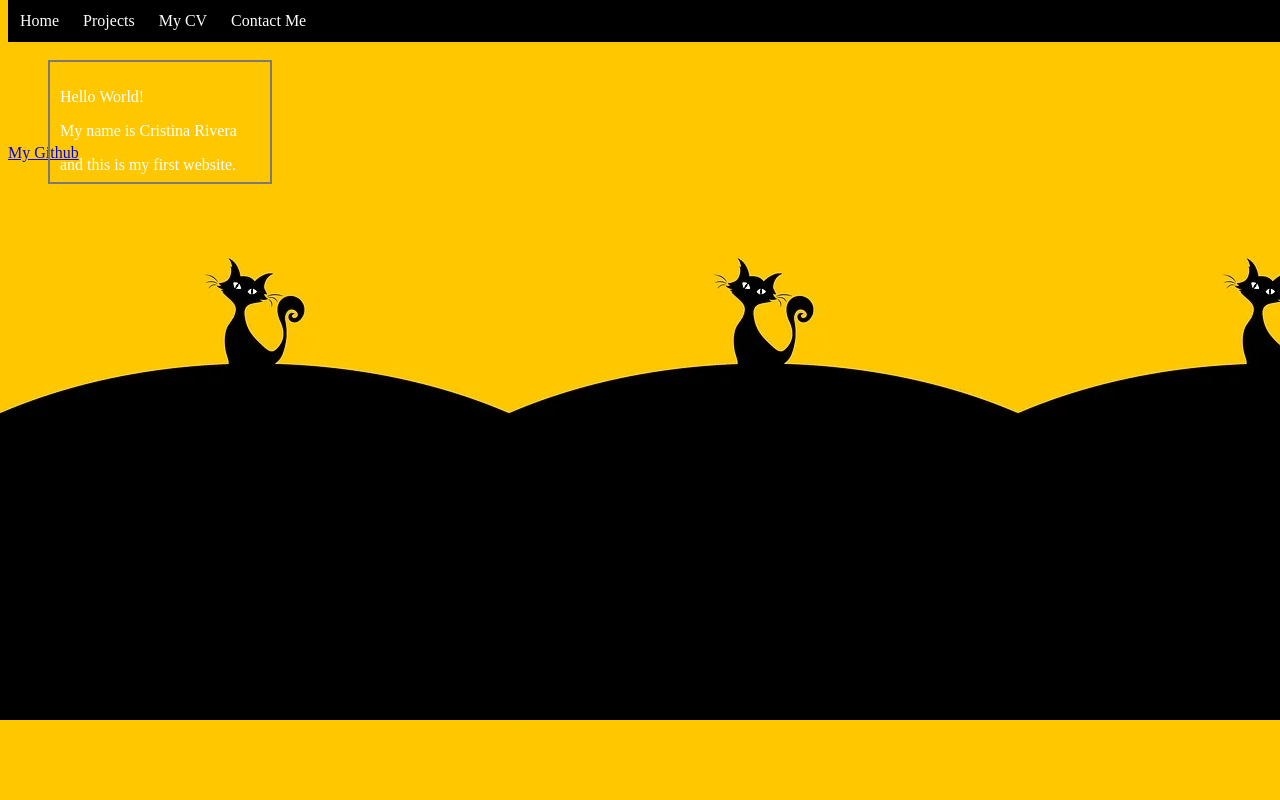
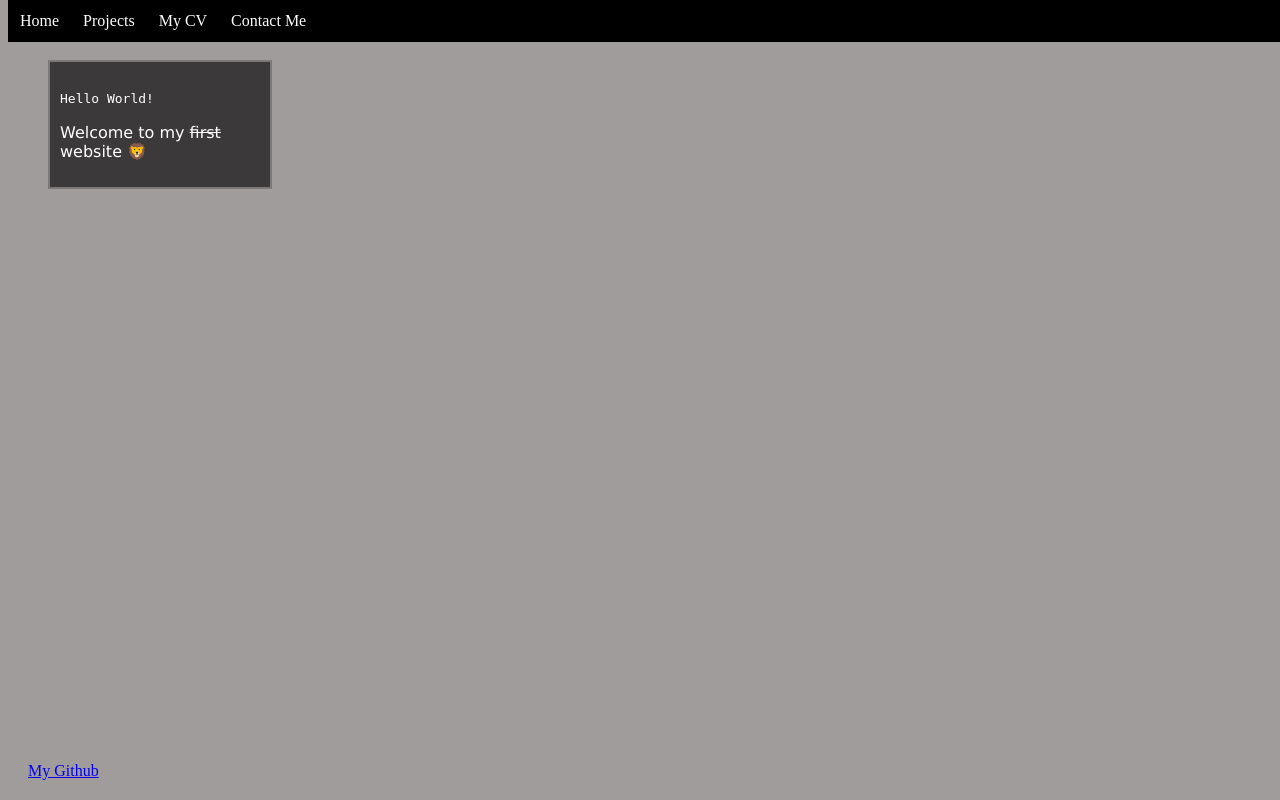
Before and after one commit to CristinaRiveraV/CristinaRiveraV.github.io, a PHP site: page / in a window 1280 px wide. Run offline with PHP 8.4, Linux system fonts and the light colour scheme.

Commit message:
home page edits

```diff
--- a/index.html
+++ b/index.html
@@ -8,7 +8,7 @@
   <meta charset="UTF-8">
   <meta name="description" content="portfolio - my first webpage">
   <meta name="keywords" content="HTML, CSS, JavaScript">
-  <meta name="author" content="CristinaRivera">
+  <meta name="author" content="Cristina Rivera">
   <meta name="viewport" content="width=device-width, initial-scale=1.0">
 
   <title>Cristina's portfolio</title>
@@ -17,7 +17,8 @@
 </head>
 
 <body>
-<div class="menu_wrap">
+  <!-- Creating a naveegation menu for the webpage-->
+<nav class="menu_bar">
 <ul>
   <li id="menu_item_home" class="menu_item"><a href="#home">Home</a></li>
   <li id="menu_item_projects" class="menu_item"><a href=htm_files/projects>Projects</a></li>
@@ -27,13 +28,14 @@
 </div>
 
 <div class="introduction_text">
-<p title="Hello!"> Hello World!</p>
-<p title="Name"> My name is Cristina Rivera </p>
-<p title="I'm a tooltip! :D"> and this is my first website.</p>
+<p title="Hello!"><samp> Hello World!</samp></p>
+
+<p title="I'm a tooltip! :D"> Welcome to my <del>first</del> website &#129409;</p>
 
 </div>
-
-<a href="https://github.com/CristinaRiveraV" target="_blank"> My Github</a>
+<footer>
+  <a href="https://github.com/CristinaRiveraV" target="_blank"> My Github</a>
+</footer>
 
 </body>
 </html>
--- a/style.css
+++ b/style.css
@@ -1,6 +1,6 @@
 body {
-  background-image: url('images/background.jpeg');
 
+  background-color: #a09c9c;
 }
 
 
@@ -32,6 +32,7 @@ li a:hover {
 }
 
 .introduction_text{
+  background-color: #000000a1;
   color: white;
 
   border: 2px solid rgb(126, 121, 121);
@@ -39,9 +40,16 @@ li a:hover {
   padding: 10px;
 
   width: 200px;
-  height: 100px;
+
+  font-family:verdana;
 
   position: relative;
   left: 30px;
   top: 50px;
 }
+
+footer{
+  position: fixed;
+  bottom: 0;
+  padding: 20px;
+}
```
Also changed, not shown: htm_files/cv.htm (added).
